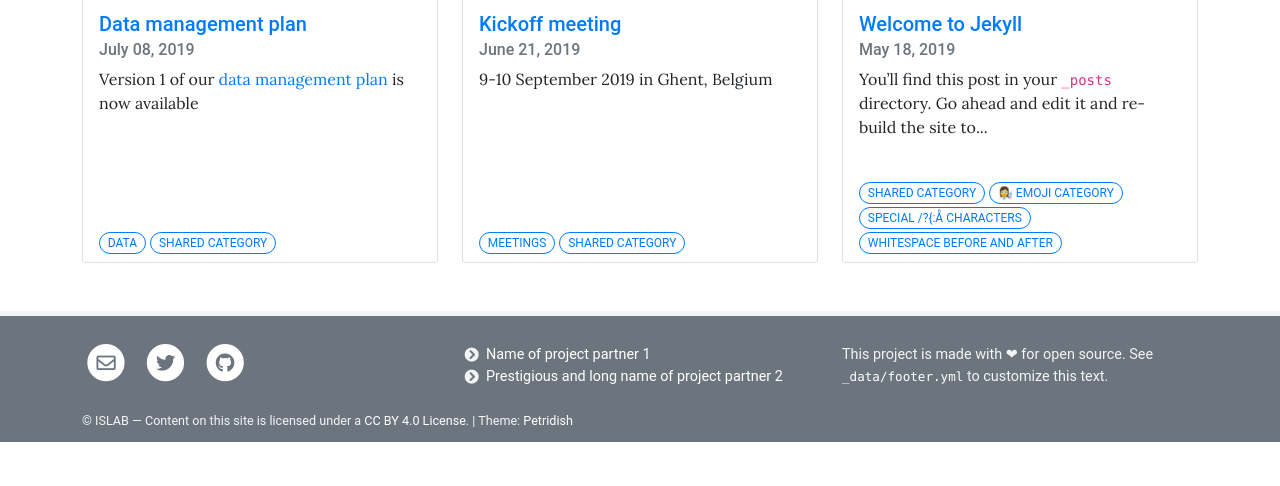
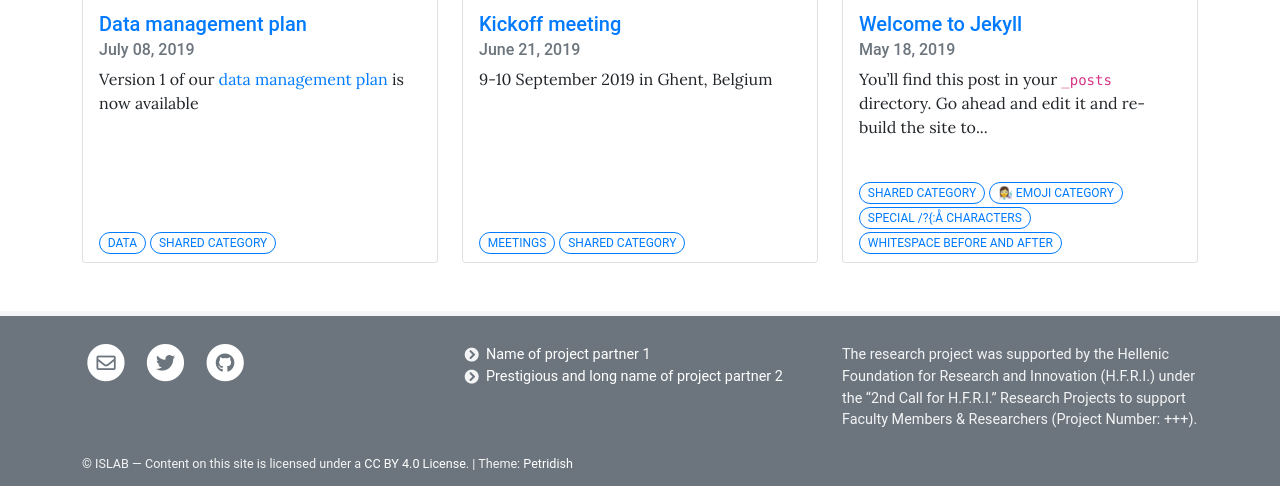
Before and after one commit to AIGOV-elidek/aigov-elidek.github.io, a Jekyll site: the page built from pages/home.md, in a window 1280 px wide, cut to the strip 818-1304 px from the top of the page. Built offline with Jekyll 4.4.1, drawn with Linux system fonts in a browser that asks for light colours; comment, search, counter and statistics services are not loaded; before the commit the page ends 1260 px from its top, so only the background shows below that.

Commit message:
Update footer.yml

```diff
--- a/_data/footer.yml
+++ b/_data/footer.yml
@@ -13,9 +13,8 @@ columns:
       new_window: true
 
   - description: > # E.g. funding acknowledgement. Can be Markdown
-      This project is made with ❤ for open source.
-      See [`_data/footer.yml`](https://raw.githubusercontent.com/peterdesmet/petridish/master/_data/footer.yml)
-      to customize this text.
+      The research project was supported by the Hellenic Foundation for Research and Innovation (H.F.R.I.) under the "2nd Call for H.F.R.I." Research Projects to support Faculty Members & Researchers (Project Number: +++).
+
     links:
 
 # Small print license statement to add at the bottom of the footer. Can be Markdown
```
